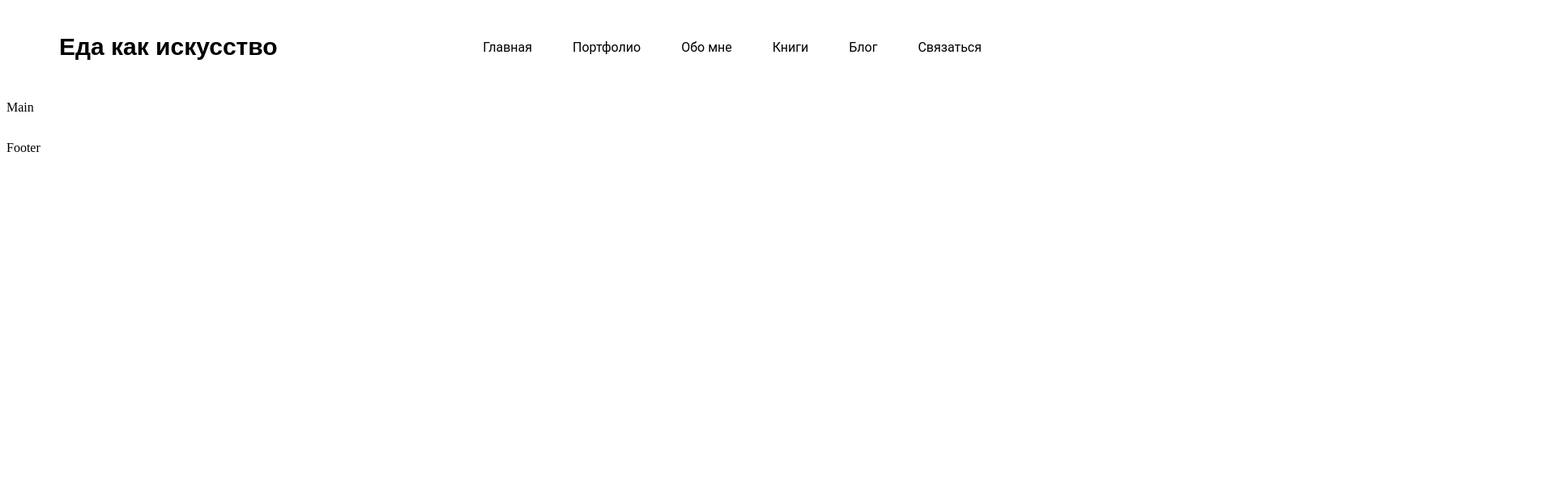
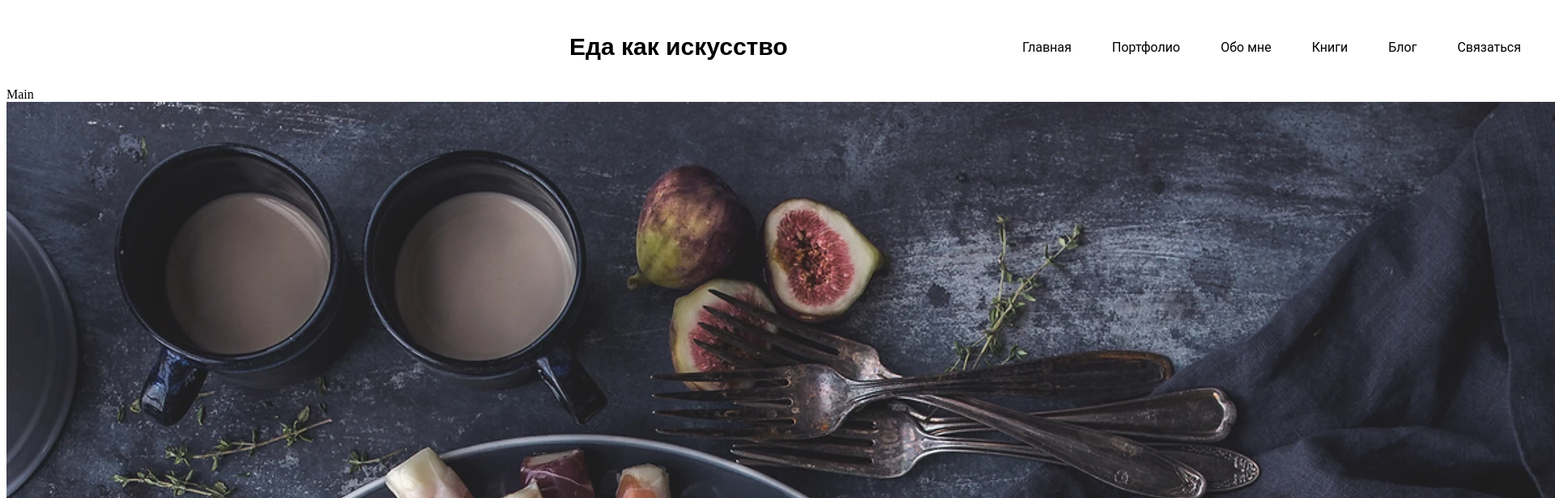
Before and after one commit to NikitOS-1/food-blog, a React (Create React App) app: page / in a window 1280 px wide. Shown: the top 616 px of the page at 81% size, 1920 px wide, since content can reach past the window. Built offline with nearby package versions, Linux system fonts and the light colour scheme.

Commit message:
refact max width

```diff
--- a/src/container/App/App.tsx
+++ b/src/container/App/App.tsx
@@ -1,5 +1,7 @@
 import { Grid } from "@mui/material";
 import Header from "../Header/Header";
+import Main from "../Main/Main";
+import Footer from "../Footer/Footer";
 
 type Props = {};
 
@@ -10,11 +12,11 @@ const App = (props: Props) => {
         <Grid item>
           <Header />
         </Grid>
-        <Grid item>
-          <p>Main</p>
+        <Grid>
+          <Main />
         </Grid>
         <Grid item>
-          <p>Footer</p>
+          <Footer />
         </Grid>
       </Grid>
     </>
--- /dev/null
+++ b/src/container/Footer/Footer.tsx
@@ -0,0 +1,7 @@
+import style from "./Footer.module.scss";
+
+type Props = {};
+const Footer = (props: Props) => {
+  return <div>Footer</div>;
+};
+export default Footer;
--- a/src/container/Header/Header.tsx
+++ b/src/container/Header/Header.tsx
@@ -1,6 +1,5 @@
 import style from "./Header.module.scss";
 import Menu from "../../componets/Menu/Menu";
-import { Grid } from "@mui/material";
 
 type Props = {};
 
--- /dev/null
+++ b/src/container/Main/Main.tsx
@@ -0,0 +1,13 @@
+import style from "./Main.module.scss";
+import homePicture from "../../assets/home.webp";
+
+type Props = {};
+const Main = (props: Props) => {
+  return (
+    <div>
+      Main
+      <img src={homePicture} alt="#" />
+    </div>
+  );
+};
+export default Main;
```
Also changed, not shown: src/assets/home.webp (added), src/container/Footer/Footer.module.scss (added), src/container/Main/Main.module.scss (added).
